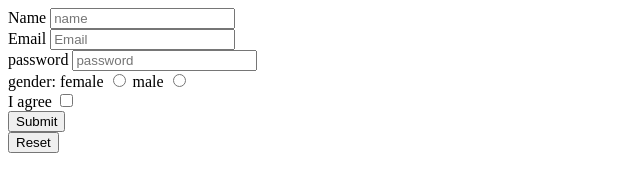
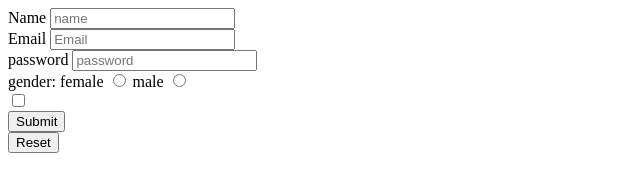
Before and after one commit to aishasiddiqua-web/aisha, a plain HTML site: page form.html in a window 1280 px wide. Shown: the full height of the page, 0-640 px from the left. Drawn offline with Linux system fonts and the light colour scheme.

Commit message:
Update form.html

```diff
--- a/form.html
+++ b/form.html
@@ -27,7 +27,7 @@
             <input type="radio" id="male" placeholder="male">
             </div>
             <div>
-             <label for="I agree">I agree</label>
+             <label for="I agree"></label>
             <input type="checkbox" id="I don't agree" placeholder="I agree">
              </div>
              <div>
```
